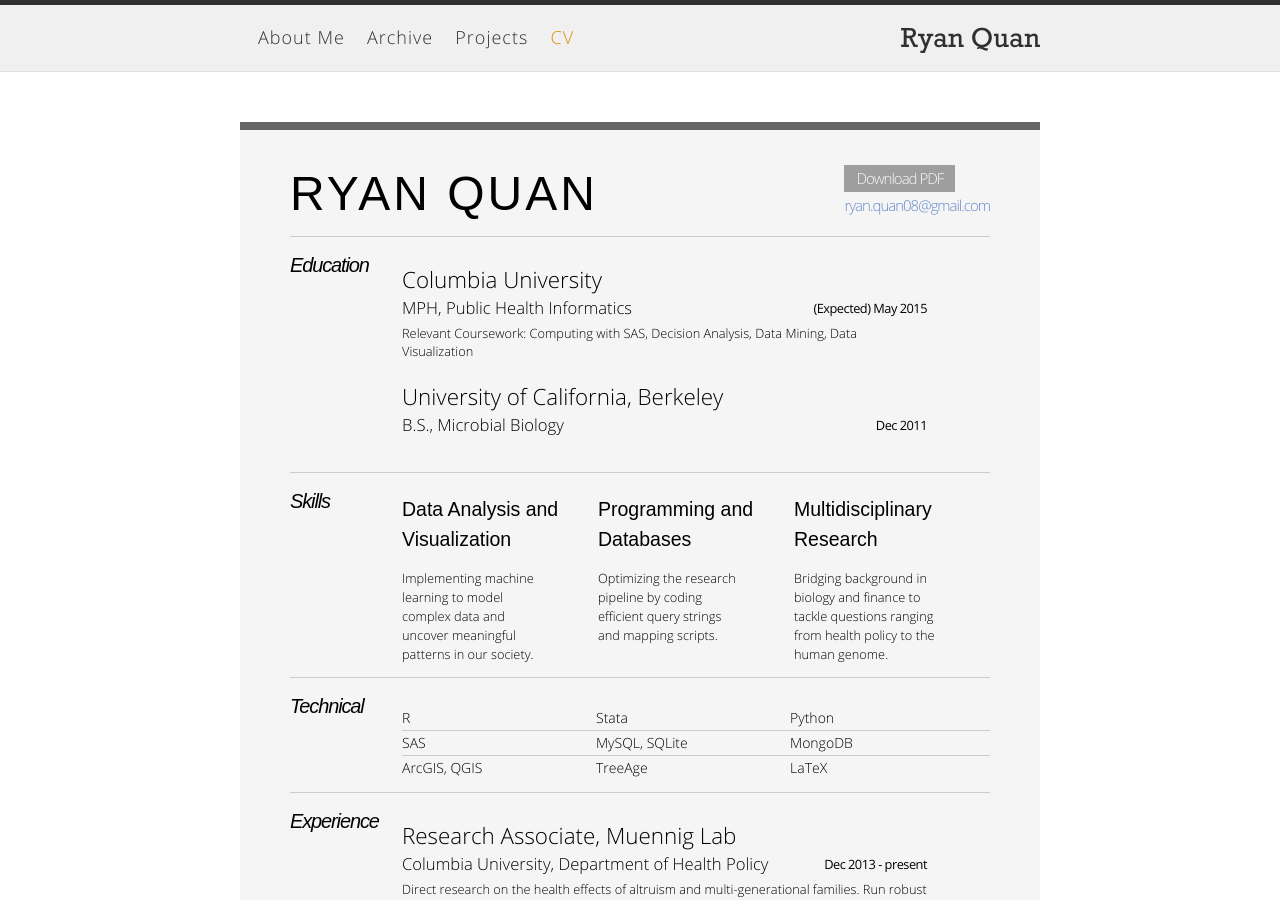
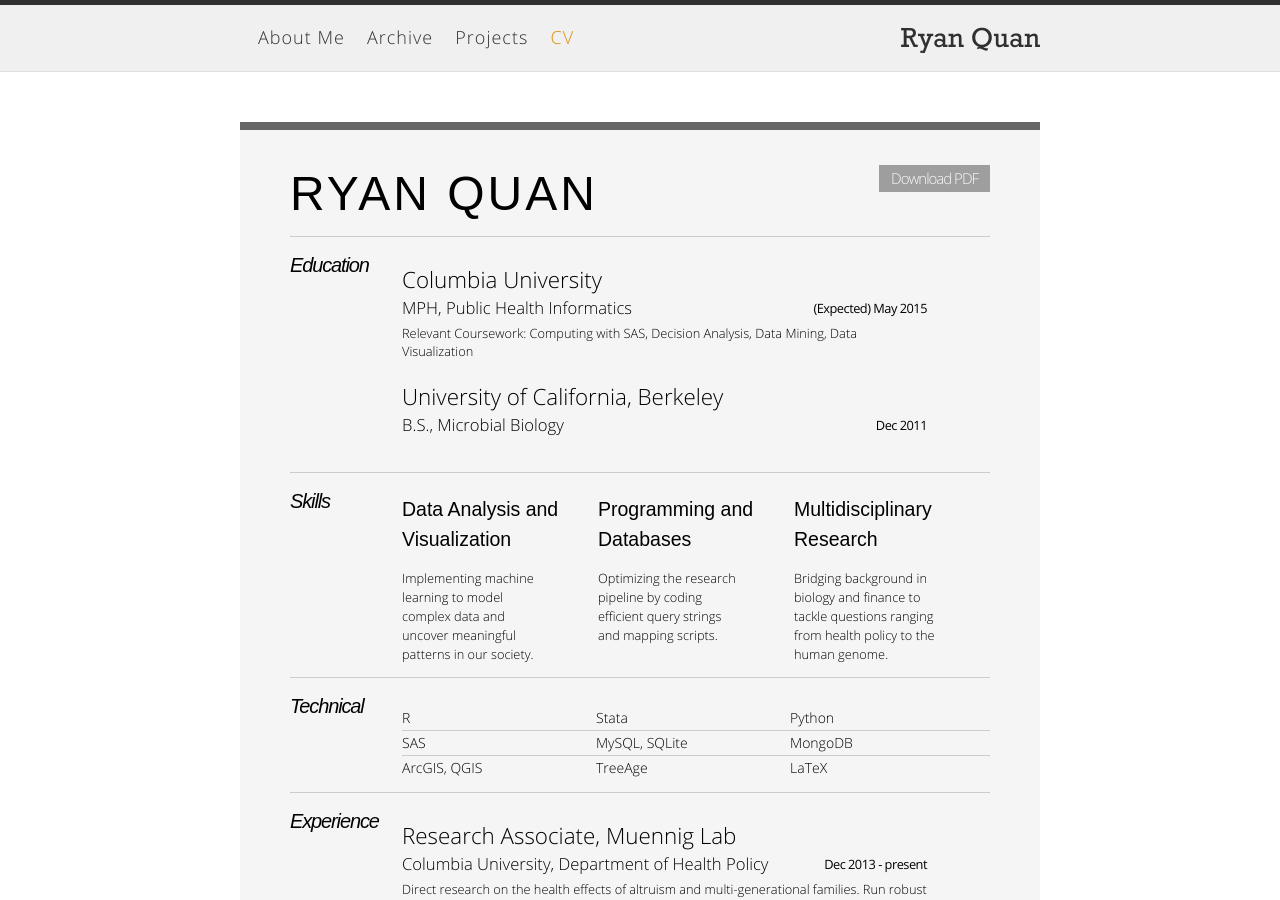
Before and after one commit to rcquan/rcquan.github.io, a Jekyll site: the page built from 04-resume.md, in a window 1280 px wide and 900 px high. Built offline with Jekyll 4.4.1, drawn with Linux system fonts in a browser that asks for light colours; nearby versions of some CDN libraries; some of the changed text lies outside the part shown.

Commit message:
removing email links

```diff
--- a/04-resume.md
+++ b/04-resume.md
@@ -534,8 +534,7 @@
         <h1>Ryan Quan</h1>
 
 <blockquote>
-  <p><a href="/assets/documents/RyanQuan-Resume.pdf">Download PDF</a><br />
-  <a href="mailto:ryan.quan08@gmail.com">ryan.quan08@gmail.com</a></p>
+  <p><a href="/assets/documents/RyanQuan-Resume.pdf">Download PDF</a></p>
 </blockquote>
 
 <hr />
@@ -635,7 +634,7 @@
 
 <h3 id="footer">Footer</h3>
 
-<p>Ryan Quan &#124; <a href="mailto:ryan.quan08@gmail.com">ryan.quan08@gmail.com</a></p>
+<p>Ryan Quan &#124; <a href="https://ryancquan.com">ryancquan.com</a></p>
 
 <hr />
 
--- a/_includes/footer.html
+++ b/_includes/footer.html
@@ -7,9 +7,9 @@
       <a class="site-title site-link" href="{{ site.baseurl }}/">{{ site.title }}</a>
 
       <ul>
-        {% if site.email %}
+ <!--        {% if site.email %}
           <li><a class="site-link" href="mailto:{{ site.email }}"><i class="fa fa-envelope-square fa-fw fa-2x"></i></a></li>
-        {% endif %}
+        {% endif %} -->
         {% if site.twitter_username %}
           <li><a class="site-link" href="https://twitter.com/{{ site.twitter_username }}"><i class="fa fa-twitter-square fa-fw fa-2x"></i></a></li>
         {% endif %}
```
